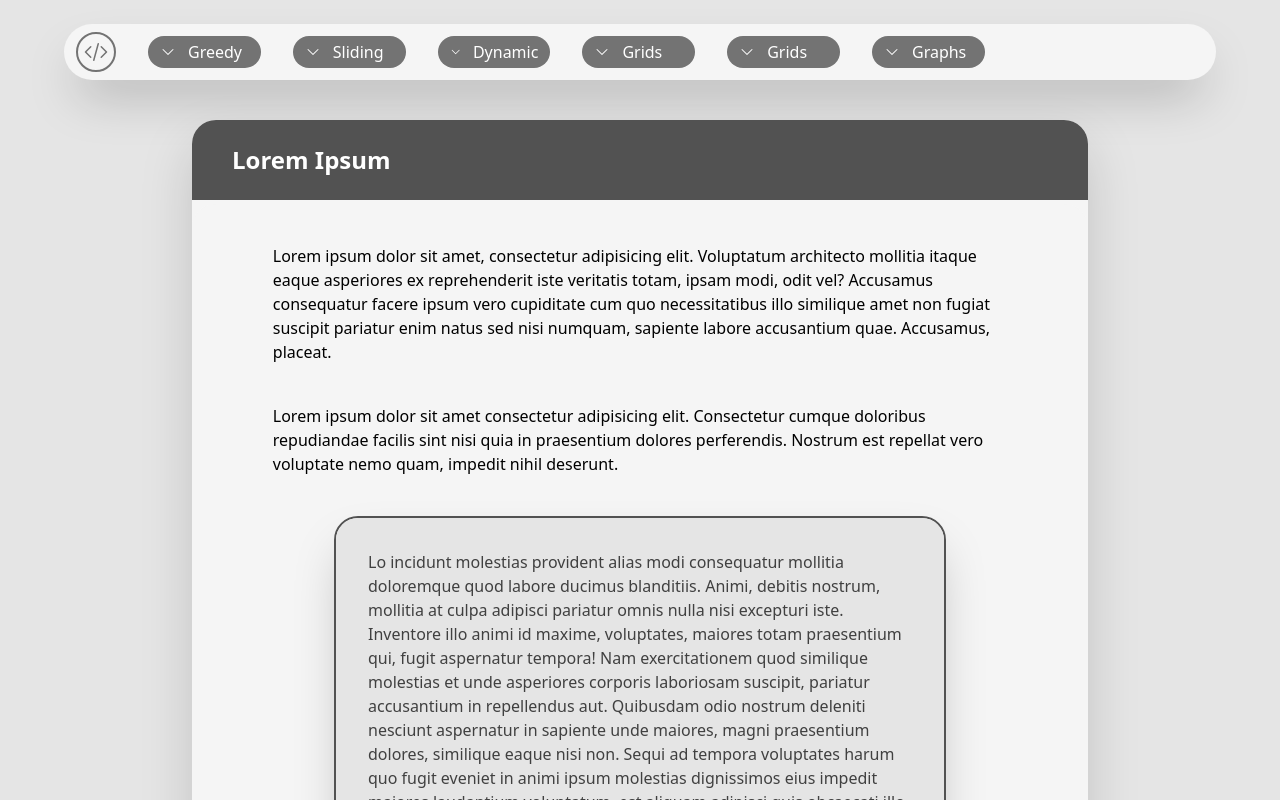
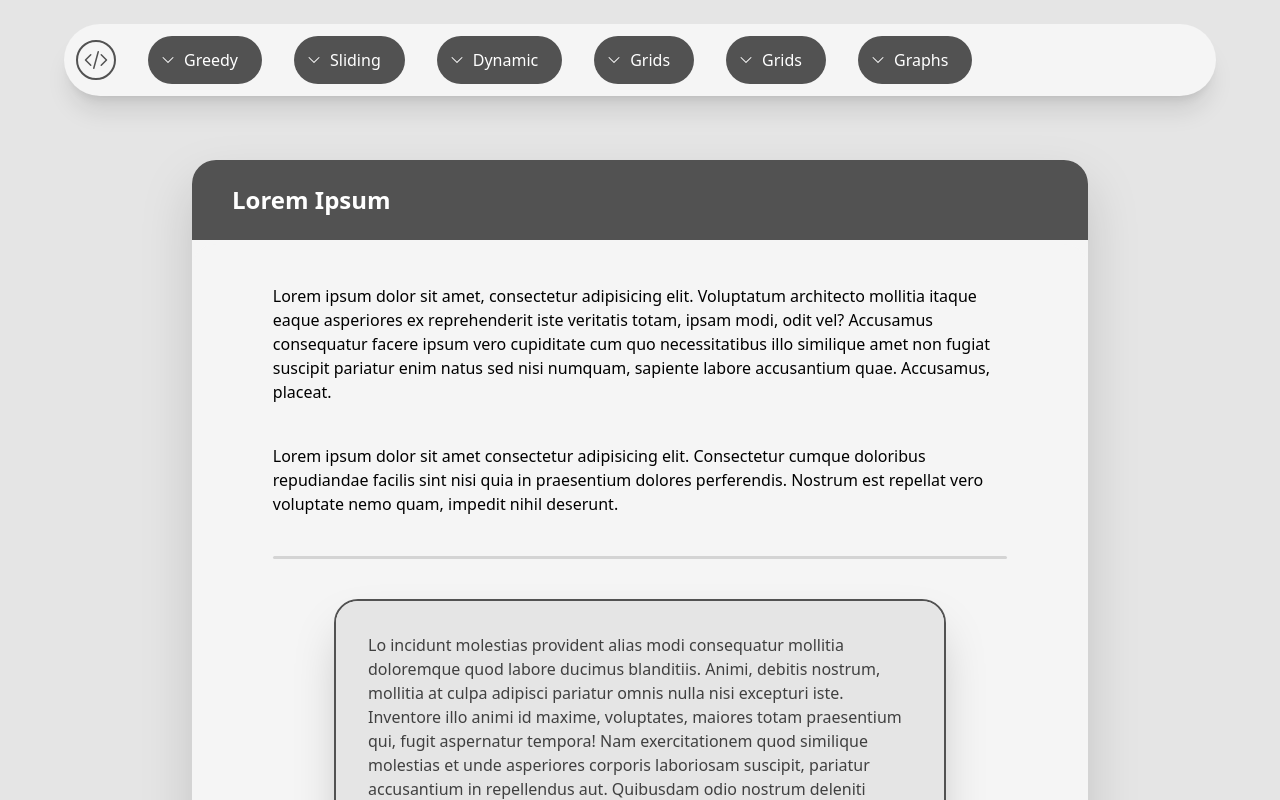
Before and after one commit to CadmusKei/ciq, a Next.js app: page / in a window 1280 px wide. Built offline with nearby package versions, Linux system fonts and the light colour scheme.

Commit message:
Add divider

```diff
--- a/src/app/components/Bar.js
+++ b/src/app/components/Bar.js
@@ -3,7 +3,7 @@ import TopicButton from "./TopicButton"
 
 export default function Bar() {
     return (
-        <div className="w-[90%] h-[7%] top-[3%] bg-neutral-100 rounded-full shadow-2xl
+        <div className="w-[90%] top-[3%] bg-neutral-100 rounded-full shadow-xl
         absolute flex p-3 items-center justiy-start gap-8" >
             <HomeButton/>
             <TopicButton name="Greedy"/>
--- a/src/app/components/Block.js
+++ b/src/app/components/Block.js
@@ -12,7 +12,7 @@ export default function block({children, extras, name}) {
             <div className={`
             w-full flex-1 bg-neutral-100 rounded-3xl
             flex justify-center items-center shrink-0 flex-col
-            p-10 space-y-10`} >
+            p-10 space-y-10 pb-20`} >
 
                 {children}
             </div>
--- /dev/null
+++ b/src/app/components/Divider.js
@@ -0,0 +1,6 @@
+
+export default function Divider() {
+    return (
+        <div className="h-[0.2rem] w-[90%] rounded-full bg-neutral-300"></div>
+    );
+}
--- a/src/app/components/HomeButton.js
+++ b/src/app/components/HomeButton.js
@@ -2,14 +2,14 @@
 
 export default function HomeButton({onClick}) {
     return (
-        <div className="w-10 h-10 border-2 rounded-full border-neutral-500
+        <div className="w-10 h-10 border-2 rounded-full border-neutral-600
         flex items-center justify-center
-        hover:bg-neutral-500 transtion duration-300">
+        hover:bg-neutral-600 transtion duration-300 group ">
             <svg
                 viewBox="0 0 24 24"
                 fill="currentColor"
-                className={`w-6 h-6 fill-neutral-500
-                    hover:fill-neutral-200 transition duration-200`}
+                className={`w-6 h-6 fill-neutral-600 group
+                    group-hover:fill-neutral-200 transition duration-200`}
             >
 
             <path fillRule="evenodd"
--- a/src/app/components/TopicButton.js
+++ b/src/app/components/TopicButton.js
@@ -2,8 +2,8 @@
 export default function TopicButton({name, onClick}) {
 
     return (
-        <div className="w-[10%] h-[100%] bg-neutral-500 rounded-4xl
-        flex items-center justify-start p-3 gap-3
+        <div className=" h-[90%] bg-neutral-600 rounded-4xl
+        flex items-center justify-start p-3 gap-2 pr-6
         text-white">
             <svg viewBox="0 0 24 24" fill="currentColor" className="size-4">
             <path fillRule="evenodd" d="M12.53 16.28a.75.75 0 0 1-1.06 0l-7.5-7.5a.75.75 0 0 1 1.06-1.06L12 14.69l6.97-6.97a.75.75 0 1 1 1.06 1.06l-7.5 7.5Z"
--- a/src/app/page.js
+++ b/src/app/page.js
@@ -3,6 +3,7 @@ import Block from "./components/Block"
 import ProblemCard from "./components/ProblemCard"
 import CodeCard from "./components/CodeCard"
 import CalloutCard from "./components/CalloutCard"
+import Divider from "./components/Divider"
 
 
 export default function Home() {
@@ -13,13 +14,17 @@ export default function Home() {
 
       <Bar/>
 
-      <Block extras="mt-30" name="Lorem Ipsum">
+      <Block extras="mt-40" name="Lorem Ipsum">
         <ProblemCard> Lorem ipsum dolor sit amet, consectetur adipisicing elit. Voluptatum architecto mollitia itaque eaque asperiores ex reprehenderit iste veritatis totam, ipsam modi, odit vel? Accusamus consequatur facere ipsum vero cupiditate cum quo necessitatibus illo similique amet non fugiat suscipit pariatur enim natus sed nisi numquam, sapiente labore accusantium quae. Accusamus, placeat. </ProblemCard>
         <ProblemCard>Lorem ipsum dolor sit amet consectetur adipisicing elit. Consectetur cumque doloribus repudiandae facilis sint nisi quia in praesentium dolores perferendis. Nostrum est repellat vero voluptate nemo quam, impedit nihil deserunt.</ProblemCard>
+        <Divider/>
         <CodeCard>Lo incidunt molestias provident alias modi consequatur mollitia doloremque quod labore ducimus blanditiis. Animi, debitis nostrum, mollitia at culpa adipisci pariatur omnis nulla nisi excepturi iste. Inventore illo animi id maxime, voluptates, maiores totam praesentium qui, fugit aspernatur tempora! Nam exercitationem quod similique molestias et unde asperiores corporis laboriosam suscipit, pariatur accusantium in repellendus aut. Quibusdam odio nostrum deleniti nesciunt aspernatur in sapiente unde maiores, magni praesentium dolores, similique eaque nisi non. Sequi ad tempora voluptates harum quo fugit eveniet in animi ipsum molestias dignissimos eius impedit maiores laudantium voluptatum, est aliquam adipisci quis obcaecati illo, corrupti delectus esse, blanditiis reiciendis! Nulla eius debitis culpa odit aperiam autem nam quaerat, incidunt totam nobis sint alias itaque assumenda similique deleniti pariatur? Optio necessitatibus odio libero cupiditate alias molestiae voluptates magni hic consectetur. Ex sit hic quisquam magni fugit earum saepe sint, quibusdam praesentium accusamus cupiditate? Asperiores similique natus animi, id repellat corrupti.</CodeCard>
         <ProblemCard>Lorem ipsum dolor sit amet consectetur adipisicing elit. Aut praesentium deleniti atque iusto hic nisi illum sunt ea totam beatae!</ProblemCard>
         <CalloutCard>Lorem ipsum dolor, sit amet consectetur adipisicing elit. Libero, explicabo!</CalloutCard>
+        <Divider/>
         <CodeCard></CodeCard>
+        <Divider/>
+
       </Block>
 
       <Block name="Lorem Ipsum">
```
